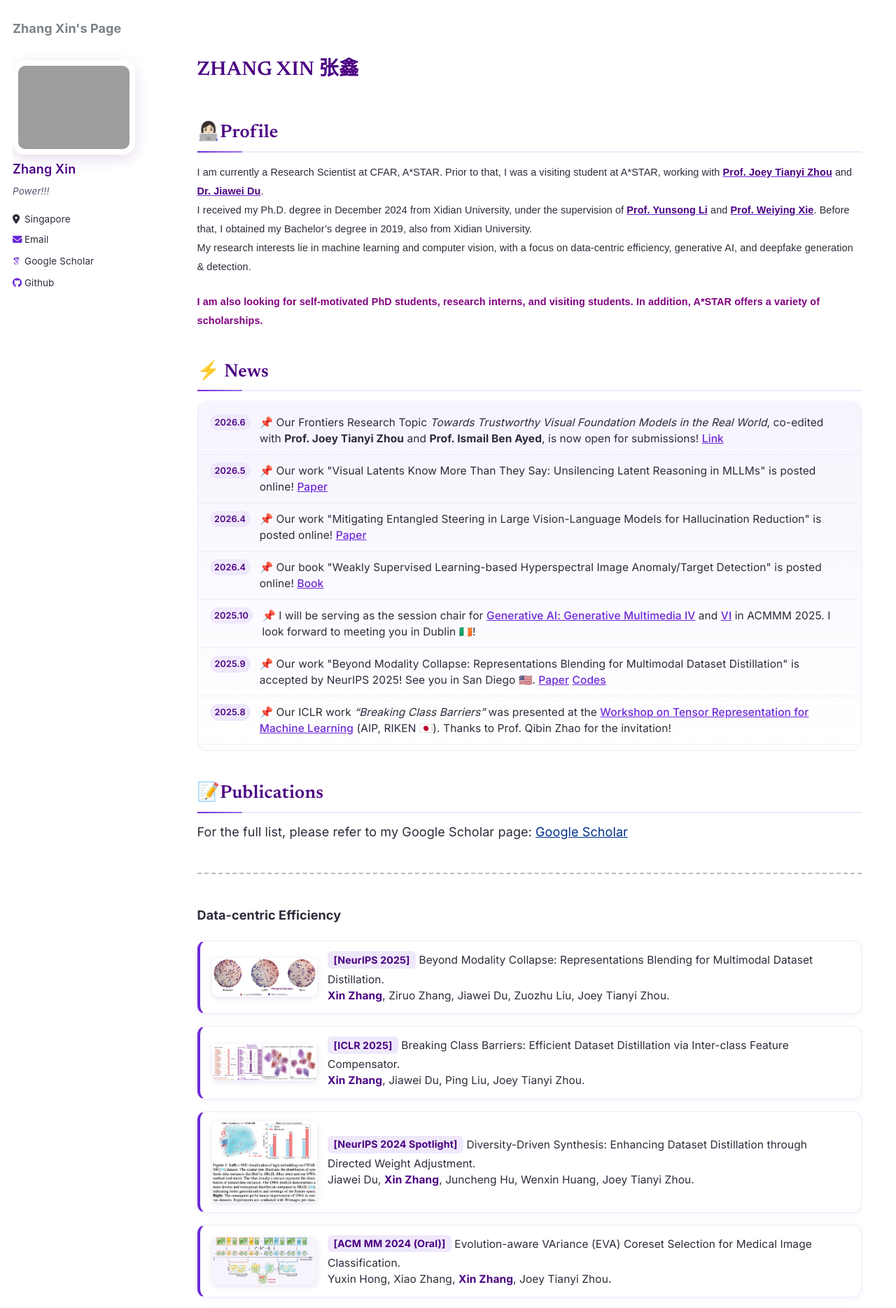
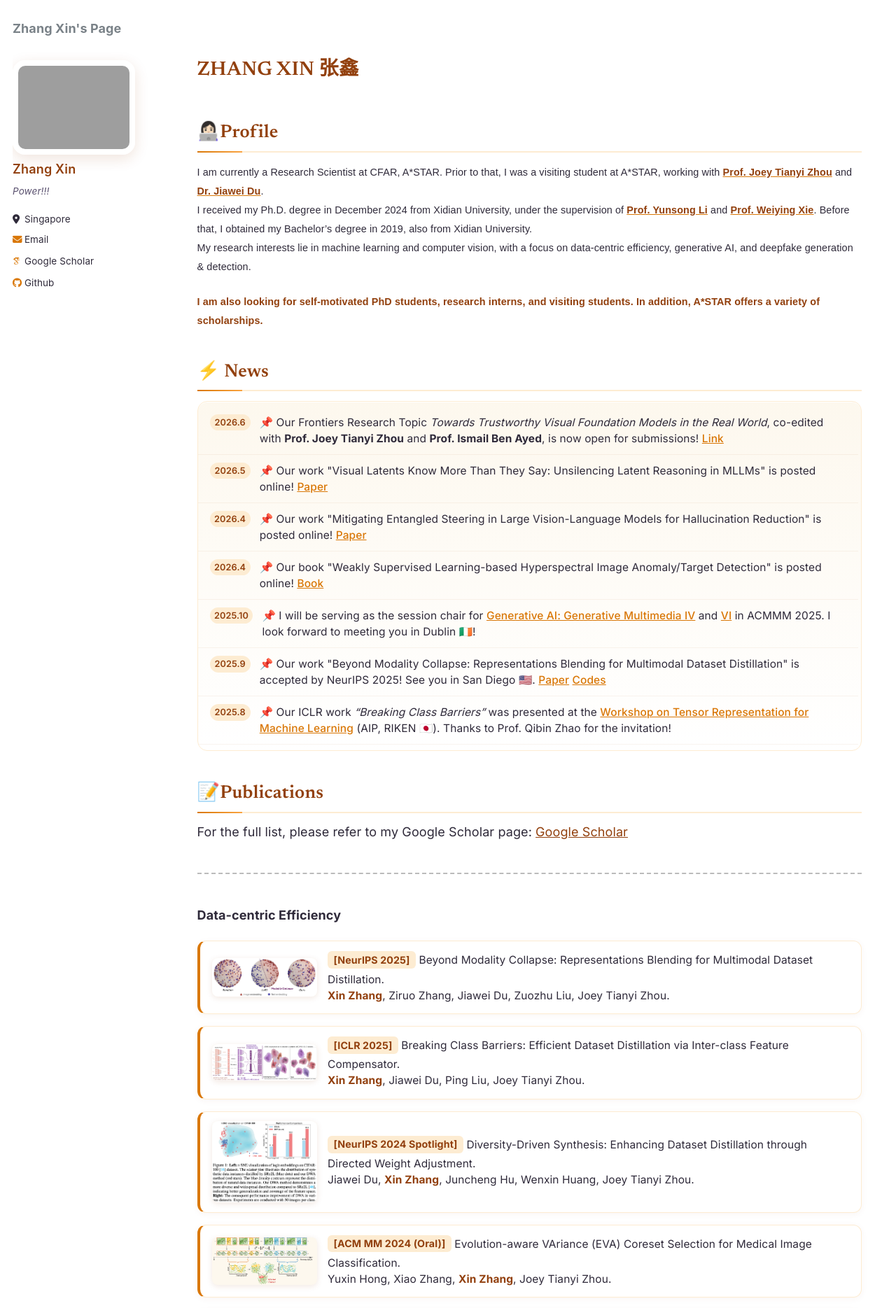
Before and after one commit to zhangxin-xd/zhangxin-xd.github.io, a Jekyll site: the page built from _pages/about.md, in a window 1280 px wide. Shown: the top 1869 px of the page at 70% size. Built offline with Jekyll 4.4.1, drawn with Linux system fonts in a browser that asks for light colours; some web fonts are replaced; a style sheet for code colours, icons or effects is not loaded.

Commit message:
Switch theme to Bronze (warm amber) palette
- Update _custom.scss palette variables to amber/bronze
- Recolor hardcoded purple/blue inline colors in about.md to match

Co-Authored-By: Claude Opus 4.8 <noreply@anthropic.com>

```diff
--- a/_pages/about.md
+++ b/_pages/about.md
@@ -10,11 +10,11 @@ redirect_from:
 ### 👩🏻‍💻Profile
 
 <span style="font-family:Arial; font-size:0.8em;">
-I am currently a Research Scientist at CFAR, A\*STAR. Prior to that, I was a visiting student at A\*STAR, working with [<span style="color:#4B0082;"><strong>Prof. Joey Tianyi Zhou</strong></span>](https://joeyzhouty.github.io/index.html) and [<span style="color:#4B0082;"><strong>Dr. Jiawei Du</strong></span>](https://scholar.google.com/citations?user=WrJKEzEAAAAJ&hl=en).
-I received my Ph.D. degree in December 2024 from Xidian University, under the supervision of [<span style="color:#4B0082;"><strong>Prof. Yunsong Li</strong></span>](https://web.xidian.edu.cn/ysli/) and [<span style="color:#4B0082;"><strong>Prof. Weiying Xie</strong></span>](https://web.xidian.edu.cn/wyxie/). Before that, I obtained my Bachelor’s degree in 2019, also from Xidian University.
+I am currently a Research Scientist at CFAR, A\*STAR. Prior to that, I was a visiting student at A\*STAR, working with [<span style="color:#92400e;"><strong>Prof. Joey Tianyi Zhou</strong></span>](https://joeyzhouty.github.io/index.html) and [<span style="color:#92400e;"><strong>Dr. Jiawei Du</strong></span>](https://scholar.google.com/citations?user=WrJKEzEAAAAJ&hl=en).
+I received my Ph.D. degree in December 2024 from Xidian University, under the supervision of [<span style="color:#92400e;"><strong>Prof. Yunsong Li</strong></span>](https://web.xidian.edu.cn/ysli/) and [<span style="color:#92400e;"><strong>Prof. Weiying Xie</strong></span>](https://web.xidian.edu.cn/wyxie/). Before that, I obtained my Bachelor’s degree in 2019, also from Xidian University.
 My research interests lie in machine learning and computer vision, with a focus on data-centric efficiency, generative AI, and deepfake generation & detection.<br>
 
-<span style="font-family: Arial; font-size: 0.8em; color: purple; font-weight: bold;">
+<span style="font-family: Arial; font-size: 0.8em; color: #92400e; font-weight: bold;">
 I am also looking for self-motivated PhD students, research interns, and visiting students. In addition, A*STAR offers a variety of scholarships.
 </span>
 
@@ -45,7 +45,7 @@ I am also looking for self-motivated PhD students, research interns, and visitin
 
 ### 📝Publications
 
-For the full list, please refer to my Google Scholar page: <a href="https://scholar.google.com/citations?user=rJMMViQAAAAJ&hl=zh-CN&oi=ao" style="color:#00308B;">Google Scholar</a>
+For the full list, please refer to my Google Scholar page: <a href="https://scholar.google.com/citations?user=rJMMViQAAAAJ&hl=zh-CN&oi=ao" style="color:#92400e;">Google Scholar</a>
 
 <hr style="clear: both; border: none; border-top: 2px dashed #bbb; margin: 2.5em 0;" />
 
@@ -55,9 +55,9 @@ For the full list, please refer to my Google Scholar page: <a href="https://scho
   <img src="./images/Repblend.png" alt="Publication Image">
 
   <div>
-    <span style="color: #00308B; font-weight: bold">[NeurIPS 2025]</span> Beyond Modality Collapse: Representations Blending for Multimodal Dataset Distillation.
+    <span style="color: #92400e; font-weight: bold">[NeurIPS 2025]</span> Beyond Modality Collapse: Representations Blending for Multimodal Dataset Distillation.
  <br>
-    <strong style="color:#4B0082;">Xin Zhang</strong>, Ziruo Zhang, Jiawei Du, Zuozhu Liu, Joey Tianyi Zhou.
+    <strong style="color:#92400e;">Xin Zhang</strong>, Ziruo Zhang, Jiawei Du, Zuozhu Liu, Joey Tianyi Zhou.
   </div>
 </div>
 
@@ -65,9 +65,9 @@ For the full list, please refer to my Google Scholar page: <a href="https://scho
   <img src="./images/UFC.png" alt="Publication Image">
 
   <div>
-    <span style="color: #00308B; font-weight: bold">[ICLR 2025]</span> Breaking Class Barriers: Efficient Dataset Distillation via Inter-class Feature Compensator.
+    <span style="color: #92400e; font-weight: bold">[ICLR 2025]</span> Breaking Class Barriers: Efficient Dataset Distillation via Inter-class Feature Compensator.
  <br>
-    <strong style="color:#4B0082;">Xin Zhang</strong>, Jiawei Du, Ping Liu, Joey Tianyi Zhou.
+    <strong style="color:#92400e;">Xin Zhang</strong>, Jiawei Du, Ping Liu, Joey Tianyi Zhou.
   </div>
 </div>
 
@@ -75,9 +75,9 @@ For the full list, please refer to my Google Scholar page: <a href="https://scho
   <img src="./images/DWA.png" alt="Publication Image">
 
   <div>
-    <span style="color: #00308B; font-weight: bold">[NeurIPS 2024 Spotlight]</span> Diversity-Driven Synthesis: Enhancing Dataset Distillation through Directed Weight Adjustment.
+    <span style="color: #92400e; font-weight: bold">[NeurIPS 2024 Spotlight]</span> Diversity-Driven Synthesis: Enhancing Dataset Distillation through Directed Weight Adjustment.
  <br>
-    Jiawei Du, <strong style="color:#4B0082;">Xin Zhang</strong>, Juncheng Hu, Wenxin Huang, Joey Tianyi Zhou.
+    Jiawei Du, <strong style="color:#92400e;">Xin Zhang</strong>, Juncheng Hu, Wenxin Huang, Joey Tianyi Zhou.
   </div>
 </div>
 
@@ -85,8 +85,8 @@ For the full list, please refer to my Google Scholar page: <a href="https://scho
   <img src="./images/EVA.png" alt="Publication Image">
 
   <div>
-    <span style="color: #00308B; font-weight: bold">[ACM MM 2024 (Oral)]</span> Evolution-aware VAriance (EVA) Coreset Selection for Medical Image Classification. <br>
-    Yuxin Hong, Xiao Zhang, <strong style="color:#4B0082;">Xin Zhang</strong>, Joey Tianyi Zhou.
+    <span style="color: #92400e; font-weight: bold">[ACM MM 2024 (Oral)]</span> Evolution-aware VAriance (EVA) Coreset Selection for Medical Image Classification. <br>
+    Yuxin Hong, Xiao Zhang, <strong style="color:#92400e;">Xin Zhang</strong>, Joey Tianyi Zhou.
   </div>
 </div>
 
@@ -94,8 +94,8 @@ For the full list, please refer to my Google Scholar page: <a href="https://scho
   <img src="./images/TDDS.png" alt="Publication Image">
 
   <div>
-    <span style="color: #00308B; font-weight: bold">[CVPR 2024]</span> Spanning Training Progress: Temporal Dual-Depth Scoring (TDDS) for Enhanced Dataset Pruning. <br>
-    <strong style="color:#4B0082;">Xin Zhang</strong>, Jiawei Du, Yunsong Li, Weiying Xie, Joey Tianyi Zhou.
+    <span style="color: #92400e; font-weight: bold">[CVPR 2024]</span> Spanning Training Progress: Temporal Dual-Depth Scoring (TDDS) for Enhanced Dataset Pruning. <br>
+    <strong style="color:#92400e;">Xin Zhang</strong>, Jiawei Du, Yunsong Li, Weiying Xie, Joey Tianyi Zhou.
   </div>
 </div>
 
@@ -107,8 +107,8 @@ For the full list, please refer to my Google Scholar page: <a href="https://scho
   <img src="./images/BPL.png" alt="Publication Image">
 
   <div>
-    <span style="color: #00308B; font-weight: bold">[IEEE TNNLS 2023]</span> Block-Wise Partner Learning for Model Compression. <br>
-    <strong style="color:#4B0082;">Xin Zhang</strong>, Weiying Xie, Yunsong Li, Jie Lei, Kai Jiang, Leyuan Fang, Qian Du.
+    <span style="color: #92400e; font-weight: bold">[IEEE TNNLS 2023]</span> Block-Wise Partner Learning for Model Compression. <br>
+    <strong style="color:#92400e;">Xin Zhang</strong>, Weiying Xie, Yunsong Li, Jie Lei, Kai Jiang, Leyuan Fang, Qian Du.
   </div>
 </div>
 
@@ -116,8 +116,8 @@ For the full list, please refer to my Google Scholar page: <a href="https://scho
   <img src="./images/REAF.png" alt="Publication Image">
 
   <div>
-    <span style="color: #00308B; font-weight: bold">[IEEE TIP 2023]</span> Reaf: Remembering enhancement and entropy-based asymptotic forgetting for filter pruning.<br>
-    <strong style="color:#4B0082;">Xin Zhang</strong>, Weiying Xie, Yunsong Li, Kai Jiang, Leyuan Fang.
+    <span style="color: #92400e; font-weight: bold">[IEEE TIP 2023]</span> Reaf: Remembering enhancement and entropy-based asymptotic forgetting for filter pruning.<br>
+    <strong style="color:#92400e;">Xin Zhang</strong>, Weiying Xie, Yunsong Li, Kai Jiang, Leyuan Fang.
   </div>
 </div>
 
@@ -125,8 +125,8 @@ For the full list, please refer to my Google Scholar page: <a href="https://scho
   <img src="./images/CCSG.png" alt="Publication Image">
 
   <div>
-    <span style="color: #00308B; font-weight: bold">[IEEE TGRS 2023]</span> Co-compression via superior gene for remote sensing scene classification.<br>
-    Weiying Xie, Xiaoyi Fan, <strong style="color:#4B0082;">Xin Zhang</strong>, Yunsong Li, Min Sheng, Leyuan Fang.
+    <span style="color: #92400e; font-weight: bold">[IEEE TGRS 2023]</span> Co-compression via superior gene for remote sensing scene classification.<br>
+    Weiying Xie, Xiaoyi Fan, <strong style="color:#92400e;">Xin Zhang</strong>, Yunsong Li, Min Sheng, Leyuan Fang.
   </div>
 </div>
 
@@ -134,8 +134,8 @@ For the full list, please refer to my Google Scholar page: <a href="https://scho
   <img src="./images/LRMF.jpg" alt="Publication Image">
 
   <div>
-    <span style="color: #00308B; font-weight: bold">[IEEE TC 2021]</span> Filter pruning via learned representation median in the frequency domain. <br>
-    <strong style="color:#4B0082;">Xin Zhang</strong>, Weiying Xie, Yunsong Li, Jie Lei, Qian Du.
+    <span style="color: #92400e; font-weight: bold">[IEEE TC 2021]</span> Filter pruning via learned representation median in the frequency domain. <br>
+    <strong style="color:#92400e;">Xin Zhang</strong>, Weiying Xie, Yunsong Li, Jie Lei, Qian Du.
   </div>
 </div>
 
@@ -147,8 +147,8 @@ For the full list, please refer to my Google Scholar page: <a href="https://scho
   <img src="./images/WSLRR.png" alt="Publication Image">
 
   <div>
-    <span style="color: #00308B; font-weight: bold">[IEEE TC 2021]</span> Weakly supervised low-rank representation for hyperspectral anomaly detection. <br>
-    Weiying Xie, <strong style="color:#4B0082;">Xin Zhang</strong>, Yunsong Li, Jie Lei, Jiaojiao Li, Qian Du.
+    <span style="color: #92400e; font-weight: bold">[IEEE TC 2021]</span> Weakly supervised low-rank representation for hyperspectral anomaly detection. <br>
+    Weiying Xie, <strong style="color:#92400e;">Xin Zhang</strong>, Yunsong Li, Jie Lei, Jiaojiao Li, Qian Du.
   </div>
 </div>
 
@@ -156,8 +156,8 @@ For the full list, please refer to my Google Scholar page: <a href="https://scho
   <img src="./images/DBLP.jpg" alt="Publication Image">
 
   <div>
-    <span style="color: #00308B; font-weight: bold">[IEEE Jstar 2020]</span> Background learning based on target suppression constraint for hyperspectral target detection. <br>
-    Weiying Xie, <strong style="color:#4B0082;">Xin Zhang</strong>, Yunsong Li, Keyan Wang, Qian Du.
+    <span style="color: #92400e; font-weight: bold">[IEEE Jstar 2020]</span> Background learning based on target suppression constraint for hyperspectral target detection. <br>
+    Weiying Xie, <strong style="color:#92400e;">Xin Zhang</strong>, Yunsong Li, Keyan Wang, Qian Du.
   </div>
 </div>
 
--- a/_sass/_custom.scss
+++ b/_sass/_custom.scss
@@ -3,12 +3,12 @@
    Author homepage of Zhang Xin. Layered on top of Minimal Mistakes.
    ========================================================================== */
 
-// --- Palette ------------------------------------------------------------
-$c-accent       : #6d28d9; // primary violet (links, buttons)
-$c-accent-deep  : #4b0082; // indigo, strong text accents / headings
-$c-accent-dark  : #3b1d6e; // hover
-$c-accent-soft  : #f6f4fd; // tinted surface
-$c-accent-tint  : #efe8fb; // card border / chips
+// --- Palette ("Bronze" — warm amber) -----------------------------------
+$c-accent       : #d97706; // primary amber (links, buttons)
+$c-accent-deep  : #92400e; // deep bronze, strong text accents / headings
+$c-accent-dark  : #b45309; // hover
+$c-accent-soft  : #fdf8ee; // tinted surface
+$c-accent-tint  : #fdecd2; // card border / chips
 $c-ink          : #2f2a3a; // body text
 
 // --- Typography ---------------------------------------------------------
```
